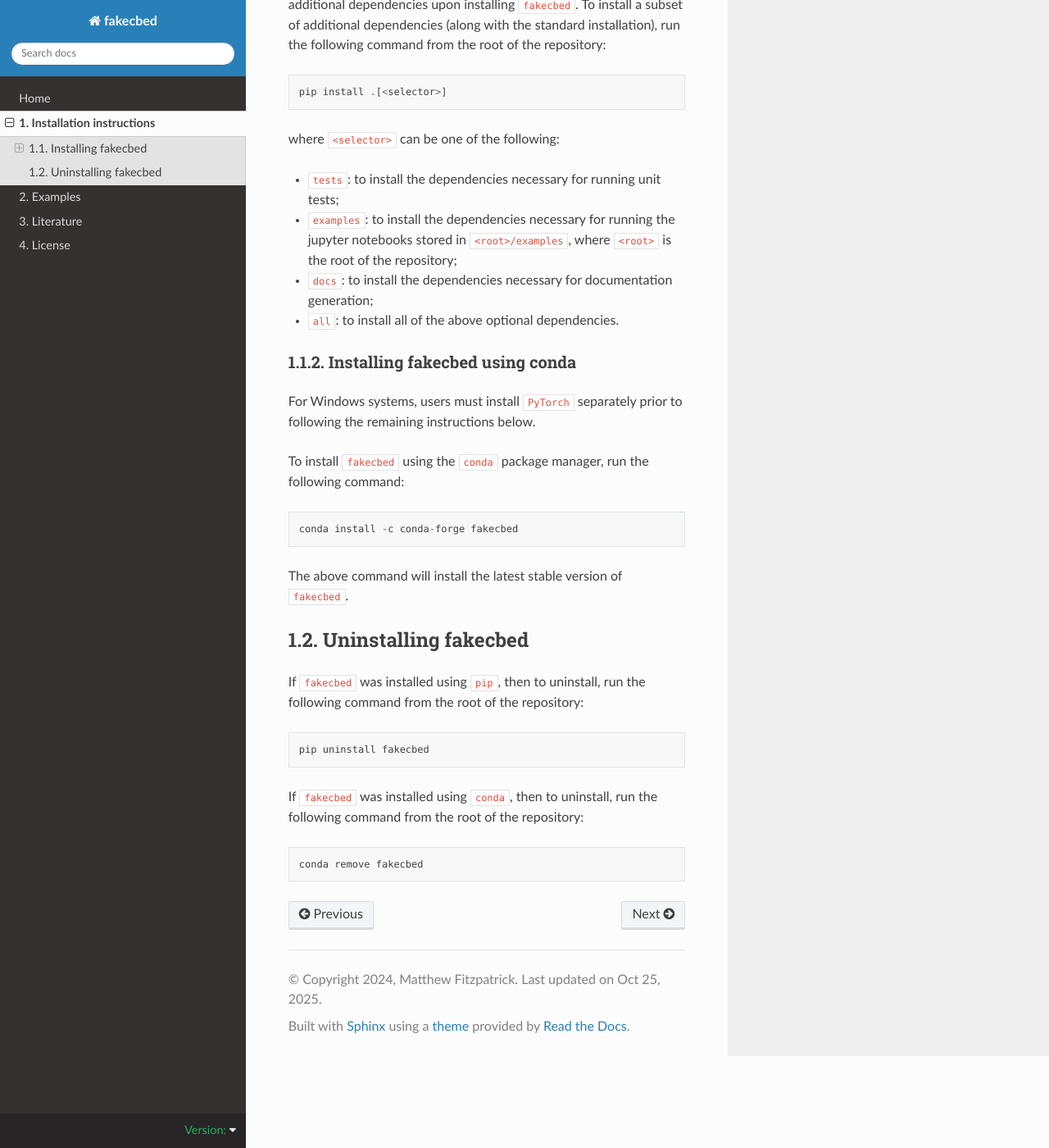
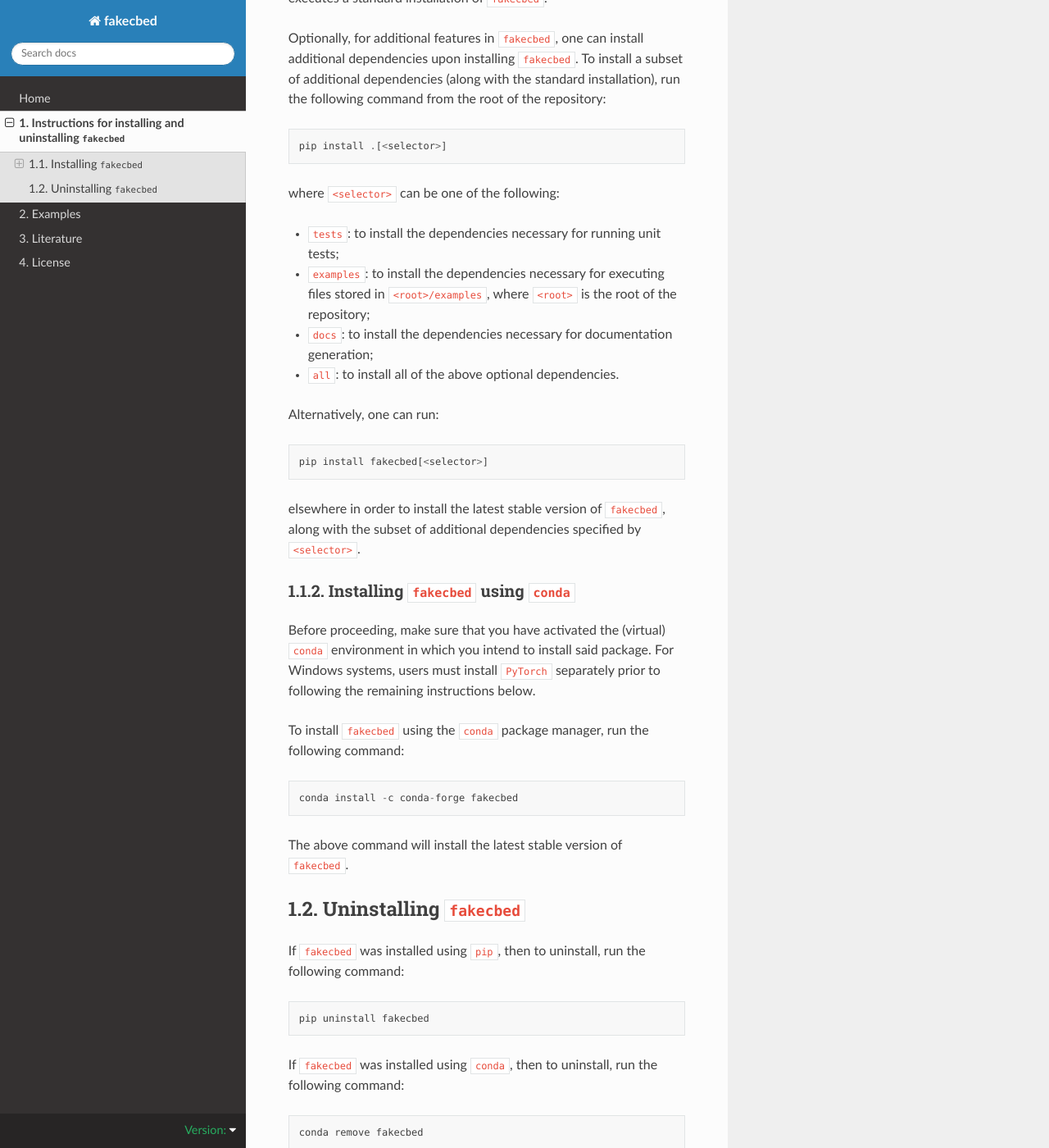
Before and after one commit to mrfitzpa/fakecbed, a Sphinx documentation site: the page built from docs/INSTALL.rst, in a window 1280 px wide and 1400 px high, scrolled down 1127 px. Shown: the whole window at 82% size. Built offline with Sphinx 7.4.7 and the Read the Docs theme 3.1.0, drawn with Linux system fonts in a browser that asks for light colours; pages that are not in the unit, such as notebooks, are missing from menus; the version number could not be read and is left out; some of the changed text lies outside the part shown.

```diff
--- a/docs/INSTALL.rst
+++ b/docs/INSTALL.rst
@@ -1,10 +1,12 @@
 .. _installation_instructions_sec:
 
-Installation instructions
-=========================
+Instructions for installing and uninstalling ``fakecbed``
+=========================================================
 
-Installing fakecbed
--------------------
+
+
+Installing ``fakecbed``
+-----------------------
 
 For all installation scenarios, first open up the appropriate command line
 interface. On Unix-based systems, you would open a terminal. On Windows systems
@@ -15,11 +17,14 @@ in the same environment that they intend to install ``fakecbed`` according to
 the instructions given `here <https://pytorch.org/get-started/locally/>`_ for
 their preferred PyTorch installation option.
 
-Installing fakecbed using pip
-~~~~~~~~~~~~~~~~~~~~~~~~~~~~~
 
-The easiest way to install ``fakecbed`` using ``pip`` is to run the following
-command::
+
+Installing ``fakecbed`` using ``pip``
+~~~~~~~~~~~~~~~~~~~~~~~~~~~~~~~~~~~~~
+
+Before installing ``fakecbed``, make sure that you have activated the (virtual)
+environment in which you intend to install said package. After which, simply run
+the following command::
 
   pip install fakecbed
 
@@ -49,17 +54,27 @@ from the root of the repository::
 where ``<selector>`` can be one of the following:
 
 * ``tests``: to install the dependencies necessary for running unit tests;
-* ``examples``: to install the dependencies necessary for running the jupyter
-  notebooks stored in ``<root>/examples``, where ``<root>`` is the root of the
-  repository;
+* ``examples``: to install the dependencies necessary for executing files stored
+  in ``<root>/examples``, where ``<root>`` is the root of the repository;
 * ``docs``: to install the dependencies necessary for documentation generation;
 * ``all``: to install all of the above optional dependencies.
 
-Installing fakecbed using conda
-~~~~~~~~~~~~~~~~~~~~~~~~~~~~~~~
+Alternatively, one can run::
 
-For Windows systems, users must install ``PyTorch`` separately prior to
-following the remaining instructions below.
+  pip install fakecbed[<selector>]
+
+elsewhere in order to install the latest stable version of ``fakecbed``, along
+with the subset of additional dependencies specified by ``<selector>``.
+
+
+
+Installing ``fakecbed`` using ``conda``
+~~~~~~~~~~~~~~~~~~~~~~~~~~~~~~~~~~~~~~~
+
+Before proceeding, make sure that you have activated the (virtual) ``conda``
+environment in which you intend to install said package. For Windows systems,
+users must install ``PyTorch`` separately prior to following the remaining
+instructions below.
 
 To install ``fakecbed`` using the ``conda`` package manager, run the following
 command::
@@ -68,15 +83,17 @@ command::
 
 The above command will install the latest stable version of ``fakecbed``.
 
-Uninstalling fakecbed
----------------------
+
+
+Uninstalling ``fakecbed``
+-------------------------
 
 If ``fakecbed`` was installed using ``pip``, then to uninstall, run the
-following command from the root of the repository::
+following command::
 
   pip uninstall fakecbed
 
 If ``fakecbed`` was installed using ``conda``, then to uninstall, run the
-following command from the root of the repository::
+following command::
 
   conda remove fakecbed
--- a/pyproject.toml
+++ b/pyproject.toml
@@ -35,8 +35,7 @@ keywords = [
 ]
 dependencies = [
     "distoptica>=0.4.0",
-    "empix",
-    "hyperspy"
+    "empix>=0.0.6"
 ]
 requires-python = ">=3.8"
 
```
Also changed, not shown: README.md (+122 -5 lines), docs/index.rst (+17 -5 lines), 3 other files.
